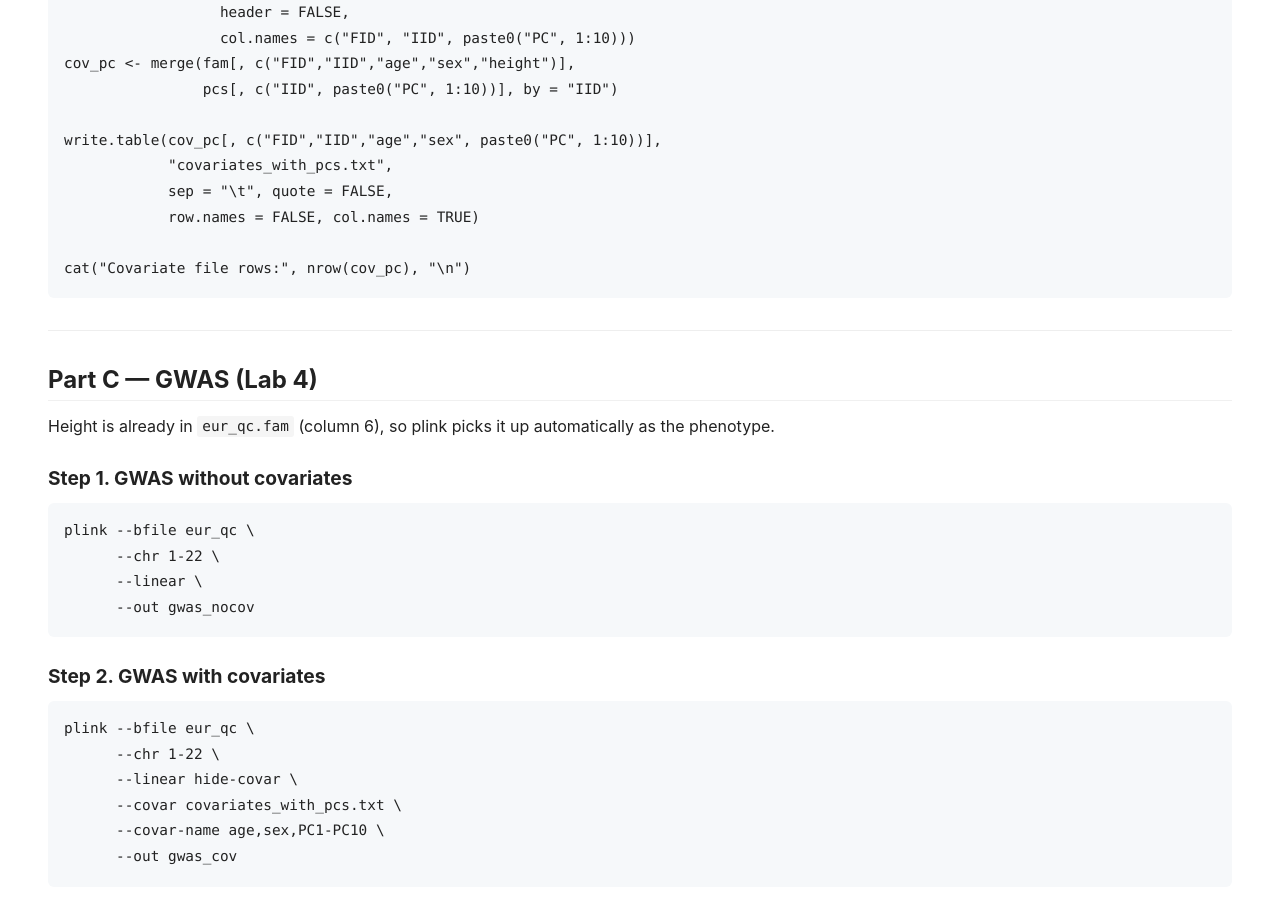
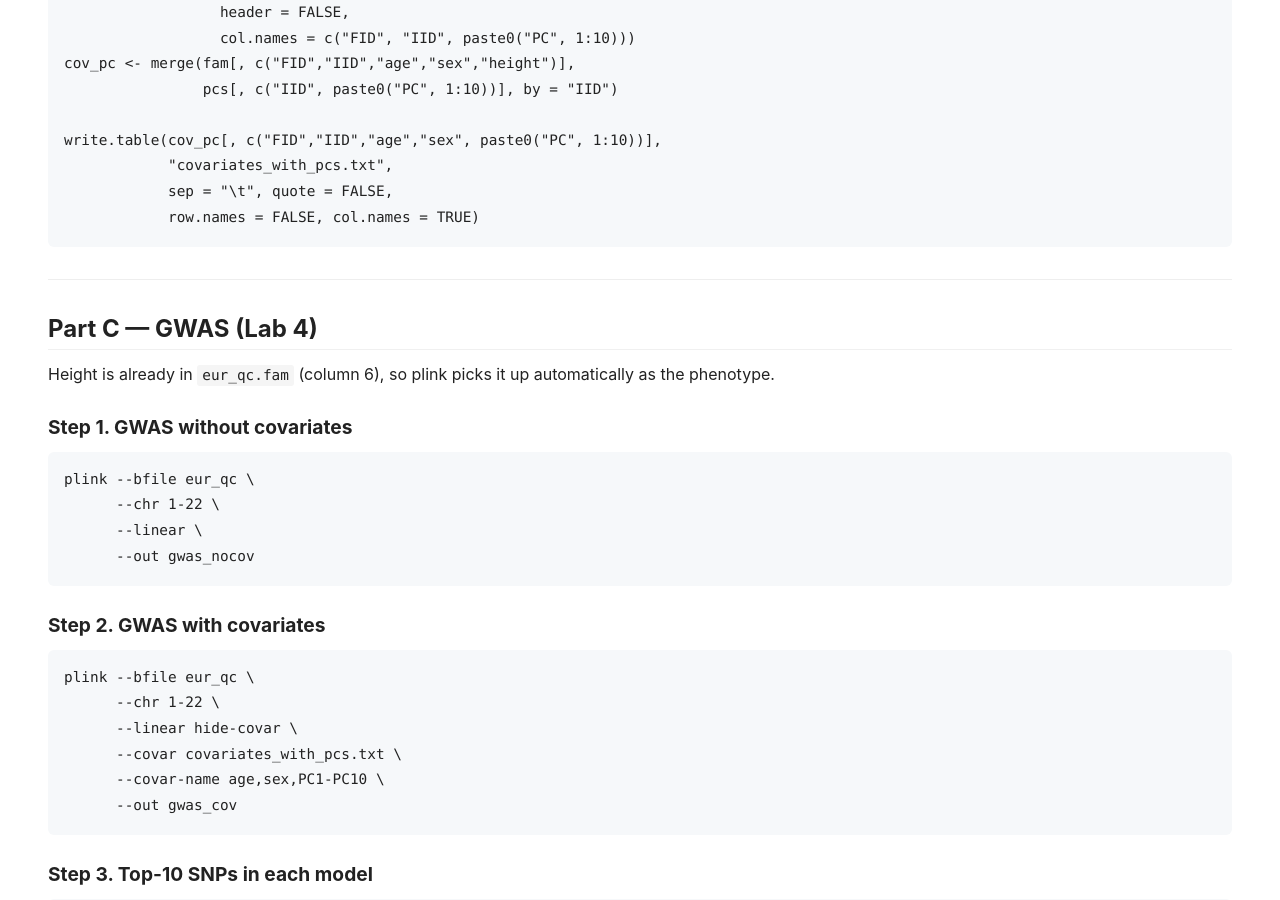
Before and after one commit to nicolabarban/sociogenomics_2025_2026, a Jekyll site: the page built from labs/week10/recap.md, in a window 1280 px wide and 900 px high, scrolled down 4304 px. Built offline with Jekyll 4.4.1, drawn with Linux system fonts in a browser that asks for light colours; our own code applies the rules of GitHub Pages for plain Markdown files.

Commit message:
docs(week10): drop trailing cat() in build-covariates block

````diff
--- a/labs/week10/recap.md
+++ b/labs/week10/recap.md
@@ -176,8 +176,6 @@ write.table(cov_pc[, c("FID","IID","age","sex", paste0("PC", 1:10))],
             "covariates_with_pcs.txt",
             sep = "\t", quote = FALSE,
             row.names = FALSE, col.names = TRUE)
-
-cat("Covariate file rows:", nrow(cov_pc), "\n")
 ```
 
 ---
````
